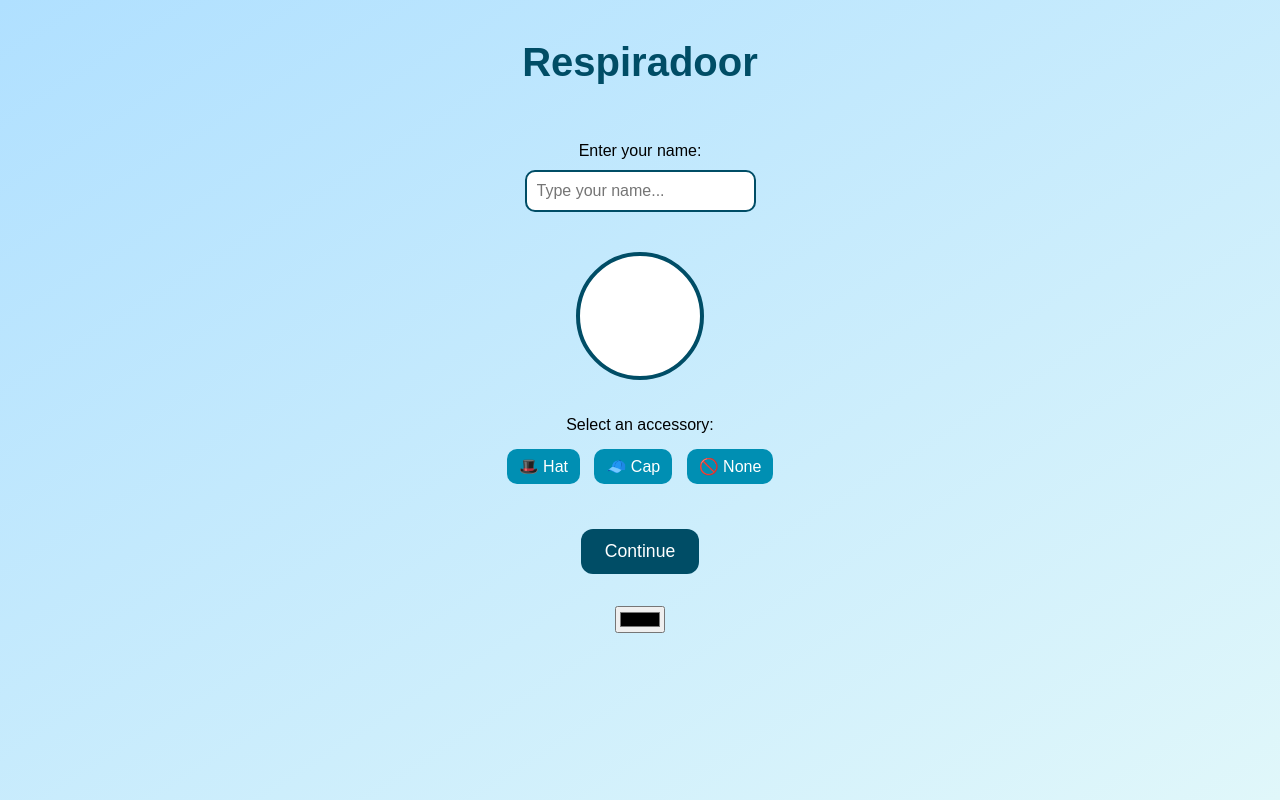
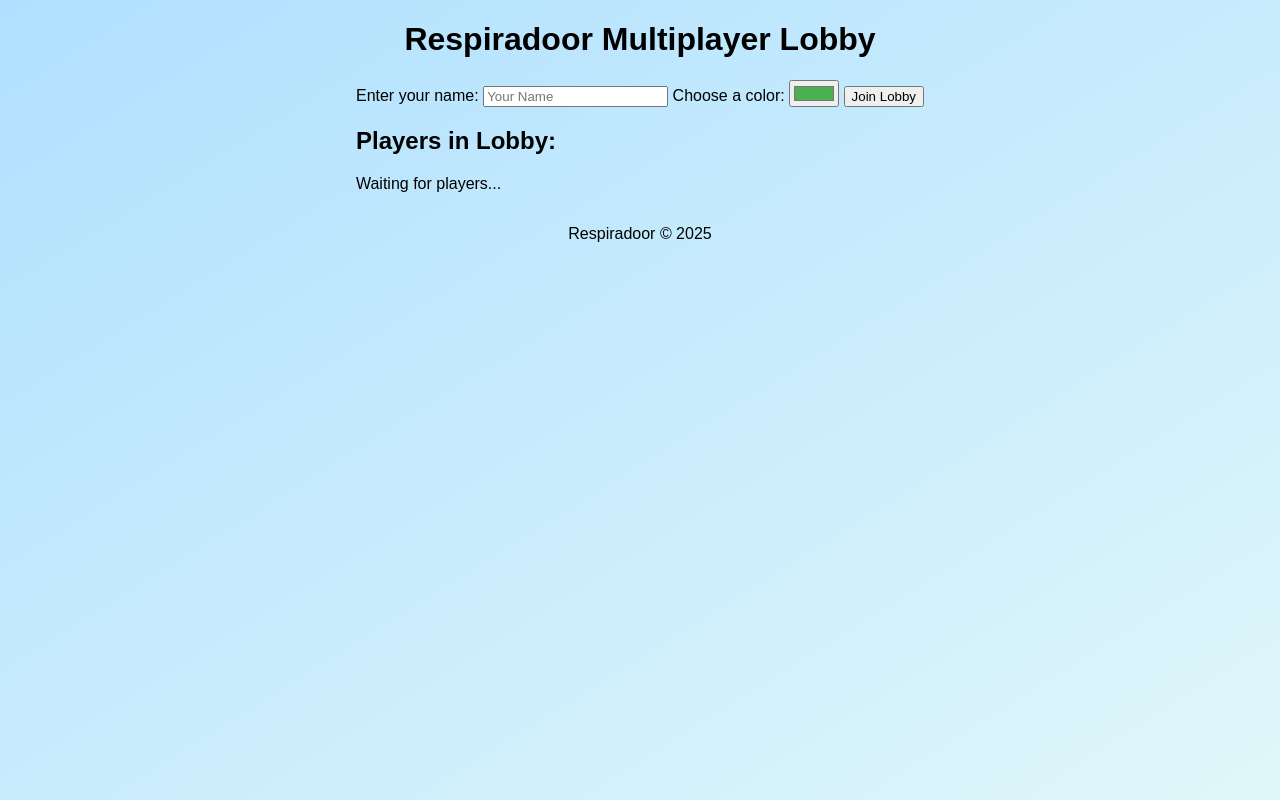
Before and after one commit to Vernalix/Respiradoor, a website: page client/index.html in a window 1280 px wide. Drawn offline with nearby package versions, Linux system fonts and the light colour scheme; no server answers.

Commit message:
Update index.html

```diff
--- a/client/index.html
+++ b/client/index.html
@@ -3,42 +3,43 @@
 <head>
     <meta charset="UTF-8">
     <meta name="viewport" content="width=device-width, initial-scale=1.0">
-  <title>Respiradoor</title>
+    <title>Respiradoor Lobby</title>
     <link rel="stylesheet" href="style.css">
 </head>
 <body>
+    <header>
+        <h1>Respiradoor Multiplayer Lobby</h1>
+    </header>
 
-  <!-- Title -->
-  <h1 id="game-title">Respiradoor</h1>
+    <main>
+        <div id="lobby">
+            <label for="playerName">Enter your name:</label>
+            <input type="text" id="playerName" placeholder="Your Name">
 
-  <!-- Name Input -->
-  <div class="name-section">
-    <label for="player-name">Enter your name:</label><br>
-    <input type="text" id="player-name" placeholder="Type your name...">
-  </div>
+            <label for="playerColor">Choose a color:</label>
+            <input type="color" id="playerColor" value="#4CAF50">
 
-  <!-- Player Customization -->
-  <div class="customization">
-    <!-- Circle placeholder (player shape) -->
-    <div class="player-circle"></div>
+            <button id="joinButton">Join Lobby</button>
 
-    <!-- Accessories area -->
-    <div class="accessories">
-      <p>Select an accessory:</p>
-      <button class="hat-btn">🎩 Hat</button>
-      <button class="cap-btn">🧢 Cap</button>
-      <button class="none-btn">🚫 None</button>
+            <h2>Players in Lobby:</h2>
+            <ul id="playerList"></ul>
+
+            <div id="timerContainer">
+                <p id="timerText">Waiting for players...</p>
             </div>
         </div>
 
-  <!-- Continue Button -->
-  <button id="continue-btn">Continue</button>
+        <div id="gameArea" style="display:none;">
+            <h2>Game Started!</h2>
+            <p>Here is where the gameplay will begin.</p>
+        </div>
+    </main>
 
-  <script src="script.js"></script>
-  <!-- At the bottom of body, before </body> -->
+    <footer>
+        <p>Respiradoor © 2025</p>
+    </footer>
+
     <script src="/socket.io/socket.io.js"></script>
     <script src="lobby.js"></script>
-<script src="customization.js"></script>
-
 </body>
 </html>
```
Lines whose indentation alone changed are shown as unchanged.
